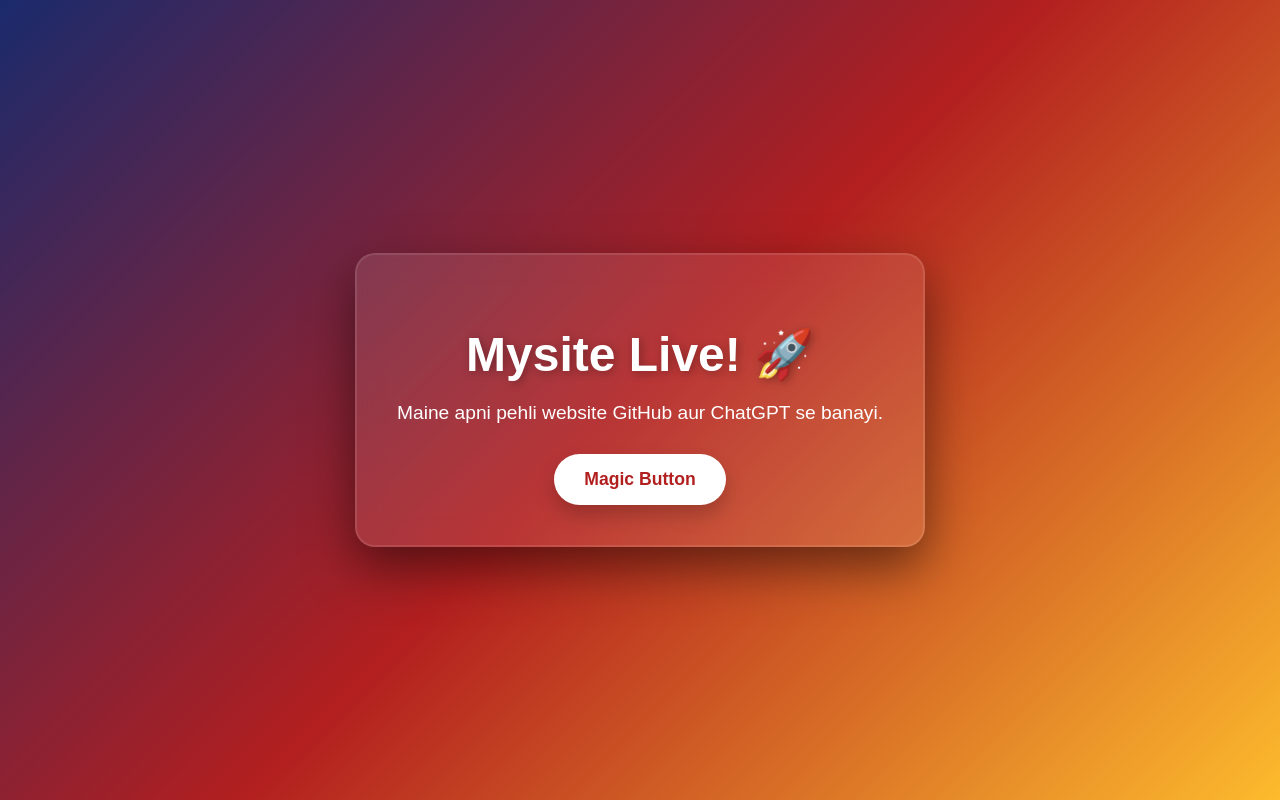
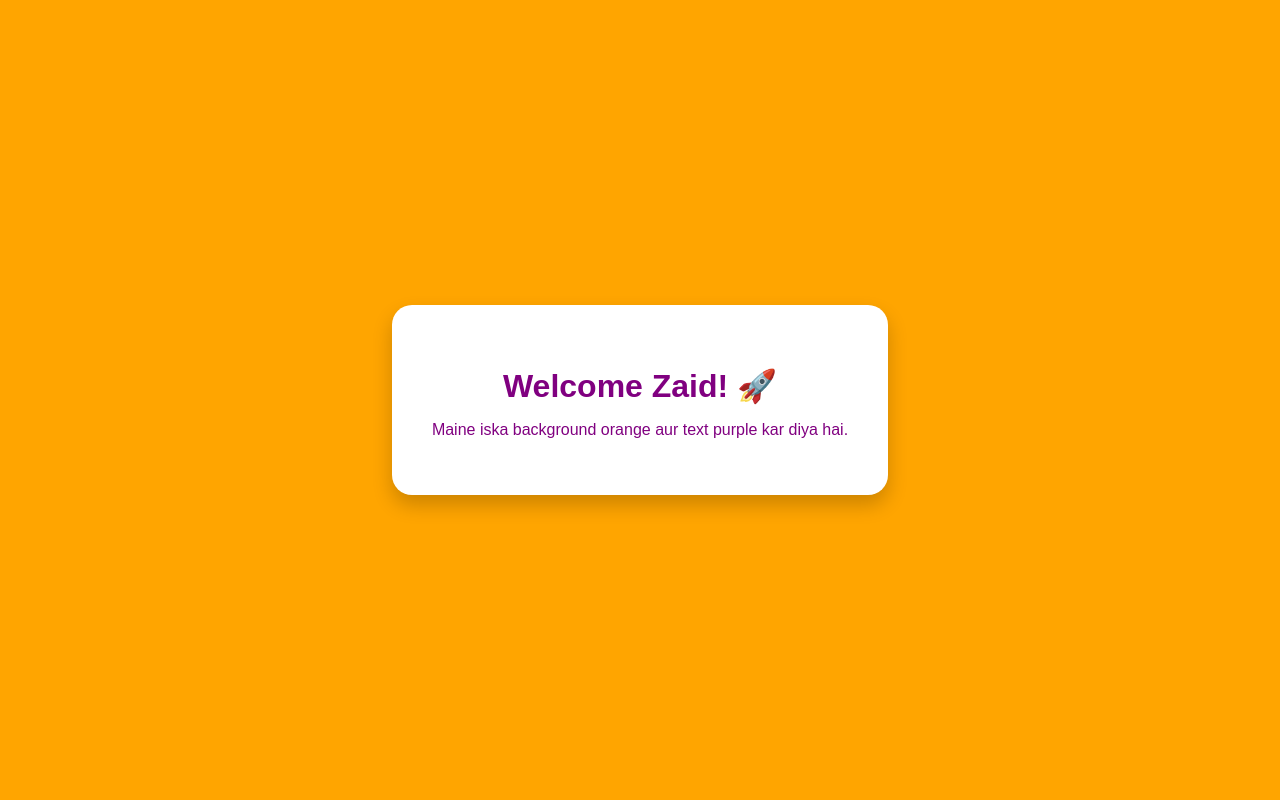
Before and after one commit to havshi384-max/Mysite, a plain HTML site: page index.html in a window 1280 px wide. Drawn offline with Linux system fonts and the light colour scheme.

Commit message:
Update index.html

```diff
--- a/index.html
+++ b/index.html
@@ -2,56 +2,32 @@
 <html lang="hi">
 <head>
     <meta charset="UTF-8">
-    <meta name="viewport" content="width=device-width, initial-scale=1.0">
     <title>Zaid ki Website</title>
     <style>
         body {
-            background: linear-gradient(135deg, #1a2a6c, #b21f1f, #fdbb2d);
-            height: 100vh;
+            background-color: orange; /* Background ka rang */
+            color: purple; /* Text ka rang */
+            font-family: Arial, sans-serif;
             display: flex;
             justify-content: center;
             align-items: center;
-            font-family: 'Arial', sans-serif;
+            height: 100vh;
             margin: 0;
-            color: white;
+            text-align: center;
         }
-        .main-card {
-            background: rgba(255, 255, 255, 0.1);
+        .box {
+            background: white;
             padding: 40px;
             border-radius: 20px;
-            backdrop-filter: blur(15px);
-            border: 2px solid rgba(255,255,255,0.1);
-            text-align: center;
-            box-shadow: 0 20px 50px rgba(0,0,0,0.5);
+            box-shadow: 0 10px 20px rgba(0,0,0,0.2);
         }
-        h1 { font-size: 3rem; margin-bottom: 10px; text-shadow: 2px 2px 10px rgba(0,0,0,0.3); }
-        p { font-size: 1.2rem; margin-bottom: 30px; }
-        .btn {
-            background: #fff;
-            color: #b21f1f;
-            padding: 15px 30px;
-            border-radius: 50px;
-            text-decoration: none;
-            font-weight: bold;
-            font-size: 1.1rem;
-            box-shadow: 0 10px 20px rgba(0,0,0,0.2);
-            transition: 0.3s;
-            cursor: pointer;
-            border: none;
-        }
-        .btn:hover {
-            transform: translateY(-5px);
-            box-shadow: 0 15px 30px rgba(0,0,0,0.4);
-            background: #fdbb2d;
-            color: #fff;
-        }
+        h1 { margin-bottom: 10px; }
     </style>
 </head>
 <body>
-    <div class="main-card">
-        <h1>Mysite Live! 🚀</h1>
-        <p>Maine apni pehli website GitHub aur ChatGPT se banayi.</p>
-        <button class="btn" onclick="alert('Mubarak ho! Aapki website ab taiyar hai.')">Magic Button</button>
+    <div class="box">
+        <h1>Welcome Zaid! 🚀</h1>
+        <p>Maine iska background orange aur text purple kar diya hai.</p>
     </div>
 </body>
 </html>
```
